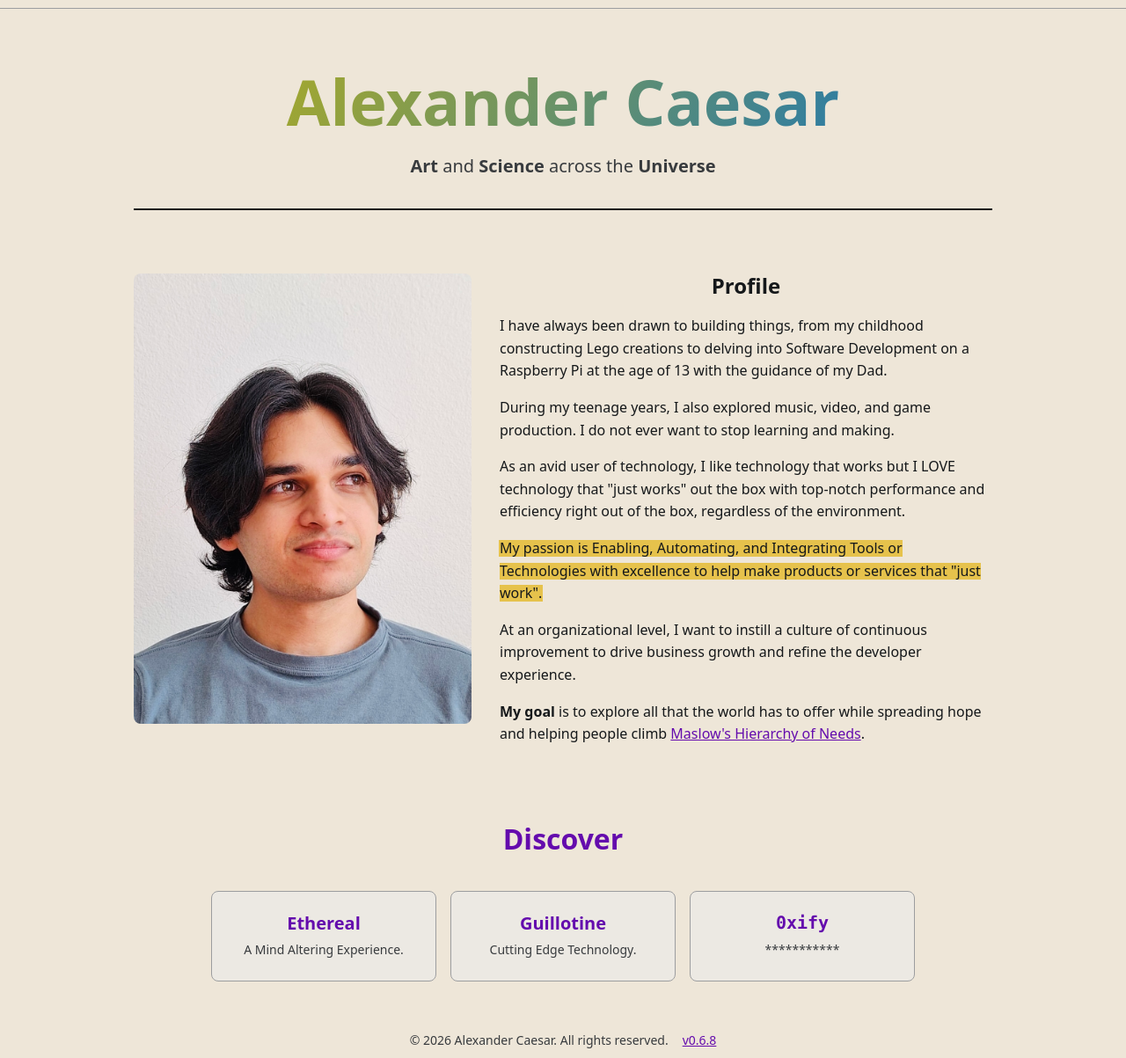
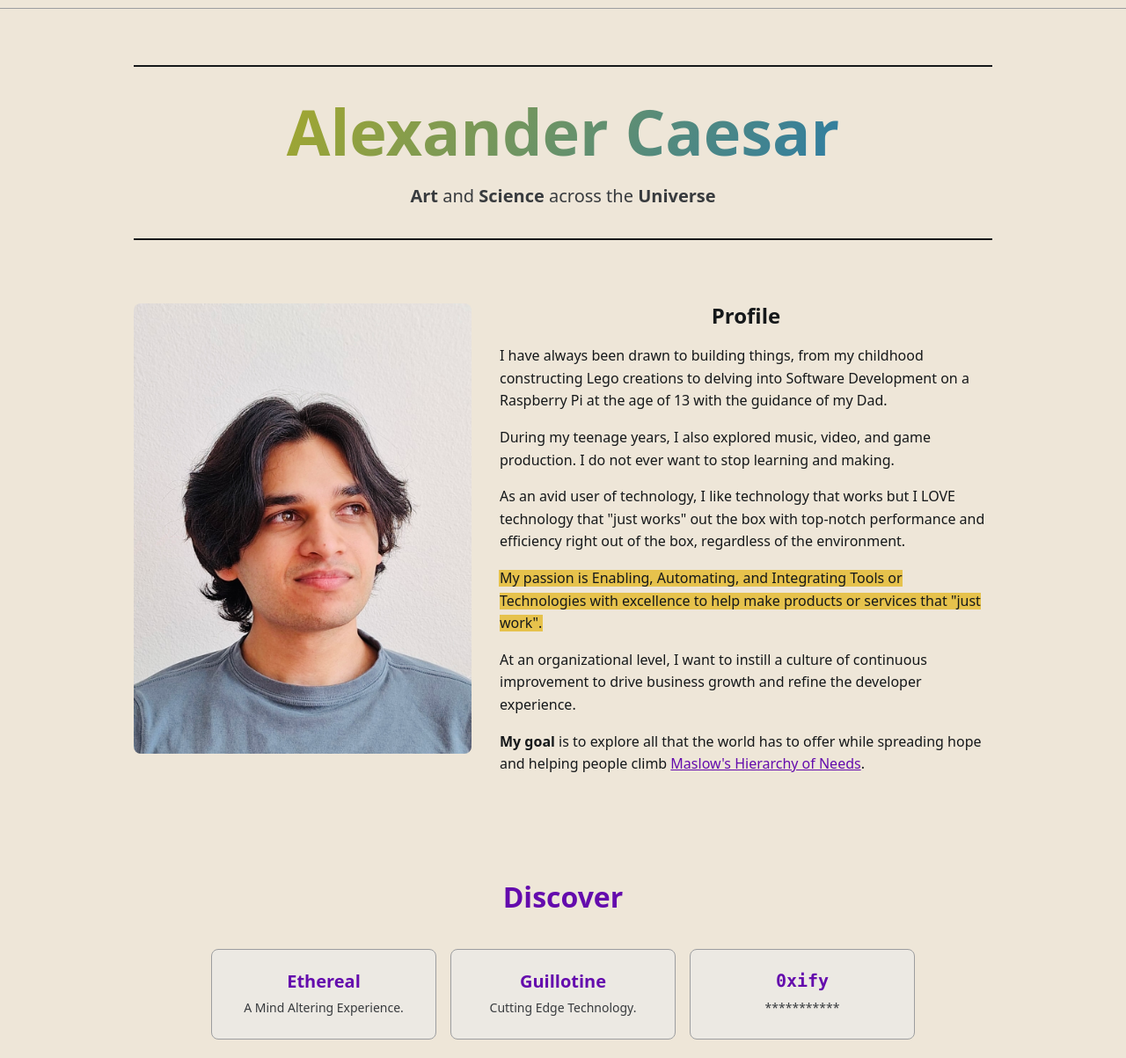
Before and after one commit to Alex-Caesar/alexcaesar.xyz, an Astro site: page / in a window 1280 px wide. Shown: the part 69-1272 px from the top of the page at 88% size. Built offline with nearby package versions, Linux system fonts and the light colour scheme; Astro itself is replaced by a stand-in of ours.

Commit message:
Add a divider line above the name, tighten the gap before Discover
Mirrors the existing tagline divider above the name for visual symmetry.
Also swaps the Discover section's auto top/bottom margins (which soaked
up all leftover viewport height, creating a much bigger gap than
intended) for a fixed margin.

Bump to v0.6.9.

```diff
--- a/package.json
+++ b/package.json
@@ -1,7 +1,7 @@
 {
   "name": "alexcaesar.xyz",
   "type": "module",
-  "version": "0.6.8",
+  "version": "0.6.9",
   "engines": {
     "node": ">=22.12.0"
   },
--- a/src/pages/index.astro
+++ b/src/pages/index.astro
@@ -9,6 +9,7 @@ import NavCard from '../components/NavCard.astro';
   description="Alexander Caesar — software developer. Resume, blog, and ways to connect."
 >
   <section class="hero">
+    <hr class="hero-divider hero-divider-top" />
     <h1 id="page-name">Alexander Caesar</h1>
     <p class="tagline"><strong>Art</strong> and <strong>Science</strong> across the <strong>Universe</strong></p>
     <hr class="hero-divider" />
@@ -153,12 +154,15 @@ import NavCard from '../components/NavCard.astro';
     background: var(--color-text);
   }
 
+  /* Mirrors .hero-divider but sits above the name instead of below the tagline — swaps which
+     side carries the space-8 gap (bottom instead of top) so it reads as leading into the name
+     rather than trailing it. */
+  .hero-divider-top {
+    margin: 0 calc(var(--space-6) - var(--space-4)) var(--space-8);
+  }
+
   .discover-block {
-    /* Carries the auto margins .section-nav used to hold on its own, now that there's a label
-       above it too — still soaks up leftover viewport height the same way, just centering the
-       label+cards pair together instead of the cards alone. */
-    margin-top: auto;
-    margin-bottom: auto;
+    margin-top: var(--space-8);
     text-align: center;
   }
 
```
Also changed, not shown: 1 other file.
